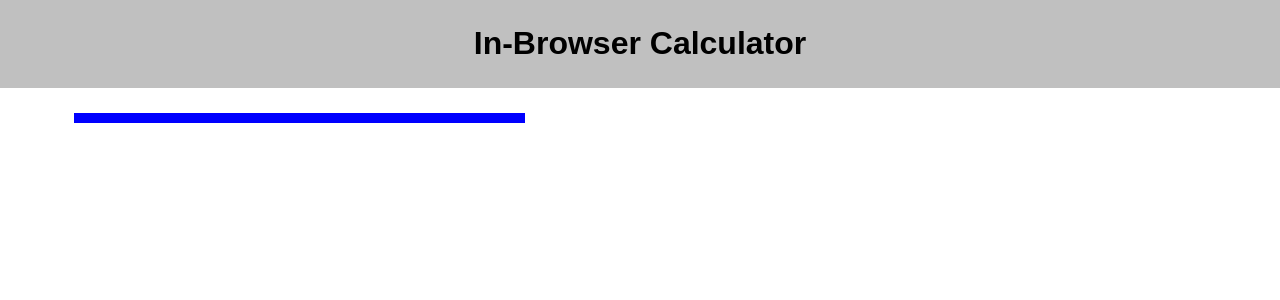
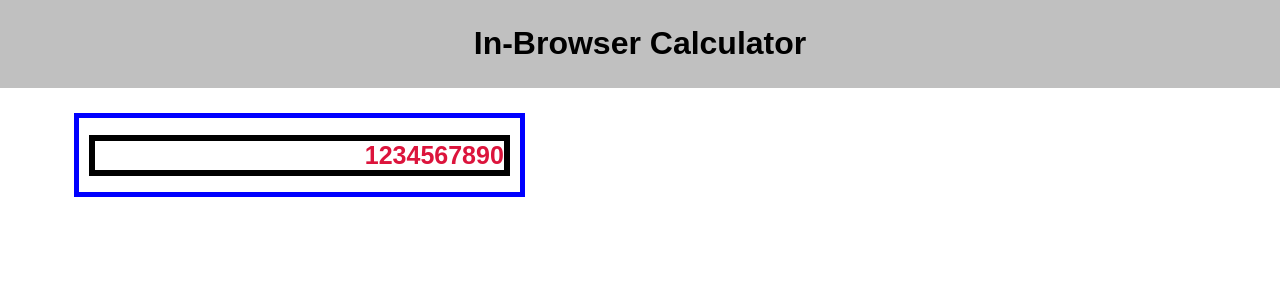
Before and after one commit to KrispyKroke/browser-calculator, a React (Create React App) app: page / in a window 1280 px wide. Shown: the top 300 px of the page. Built offline with nearby package versions, Linux system fonts and the light colour scheme.

Commit message:
Created and added basic styling to calculator display window.  Moving on to buttons.

```diff
--- a/src/components/CalculatorContainer/CalculatorContainer.jsx
+++ b/src/components/CalculatorContainer/CalculatorContainer.jsx
@@ -1,10 +1,11 @@
 import React from 'react';
 import './CalculatorContainer.css';
+import CalculatorDisplay from '../CalculatorDisplay/CalculatorDisplay.jsx';
 
 function CalculatorContainer() {
     return (
         <div className='Container'>
-
+            <CalculatorDisplay />
         </div>
     );
 }
--- /dev/null
+++ b/src/components/CalculatorDisplay/CalculatorDisplay.css
@@ -0,0 +1,8 @@
+#displayText {
+    font-size: 25px;
+    color: crimson;
+    text-align: right;
+    margin-right: 10px;
+    margin-left: 10px;
+    border: 6px solid black;
+}
--- /dev/null
+++ b/src/components/CalculatorDisplay/CalculatorDisplay.jsx
@@ -0,0 +1,13 @@
+import React from 'react';
+import './CalculatorDisplay.css';
+
+
+function CalculatorDisplay() {
+    return (
+        <div className='CalculatorDisplay'>
+            <h1 id='displayText'>1234567890</h1>
+        </div>
+    );
+}
+
+export default CalculatorDisplay;
```
